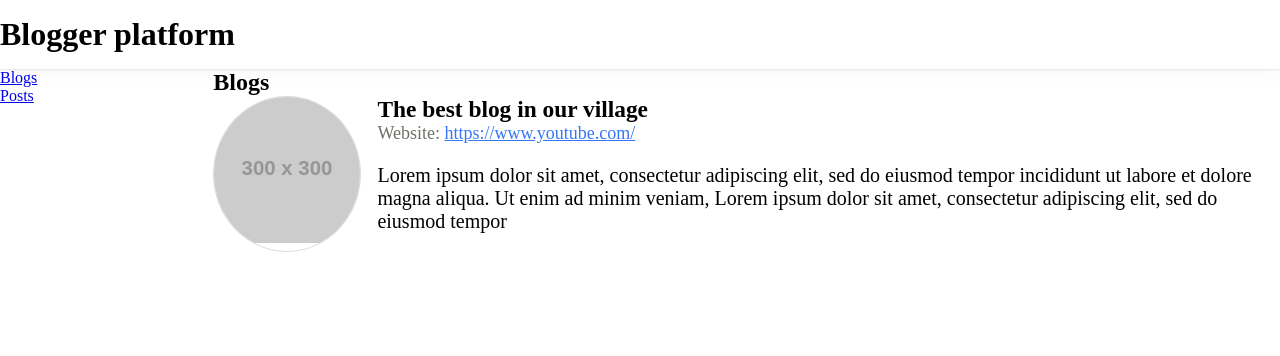
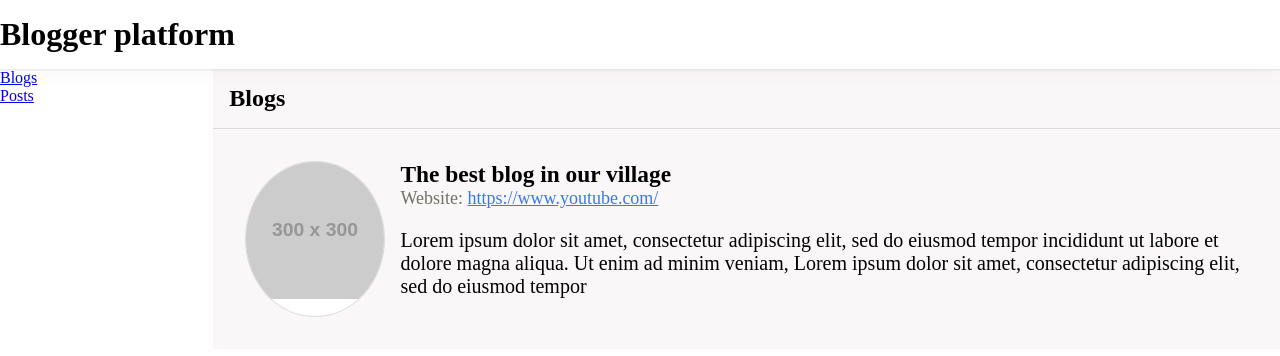
Before and after one commit to arsen056/blog-guild, a React (Create React App) app: page /#/blogs in a window 1280 px wide. Shown: the top 356 px of the page. Built offline with nearby package versions, Linux system fonts and the light colour scheme.

Commit message:
refactor: markup

```diff
--- a/src/app/App.tsx
+++ b/src/app/App.tsx
@@ -1,15 +1,12 @@
 import React from 'react';
 import {Head} from "../common/components/header/Header";
-import {Sidebar} from "../common/components/sidebar/Sidebar";
-import {Routs} from "../common/routes/Routes";
+import {MainPage} from "./pages/mainPage/MainPage";
+
 function App() {
   return (
     <div>
       <Head/>
-      <div id='main-content' className={'container main-grid'}>
-        <Sidebar/>
-        <Routs/>
-      </div>
+      <MainPage/>
     </div>
   );
 }
--- /dev/null
+++ b/src/app/pages/blogs/Blogs.module.css
@@ -0,0 +1,3 @@
+.blogList {
+  padding: 1rem 2rem;
+}
--- a/src/app/pages/blogs/Blogs.tsx
+++ b/src/app/pages/blogs/Blogs.tsx
@@ -1,9 +1,9 @@
 import React from 'react';
 import {BlogItem} from "../../../common/components/blogItem/BlogItem";
-
+import s from './Blogs.module.css'
 export const Blogs = () => {
   return (
-    <div id='blog-list' className='container'>
+    <div id='blog-list' className={`container ${s.blogList}`}>
       <BlogItem/>
     </div>
   );
--- /dev/null
+++ b/src/app/pages/mainPage/MainPage.tsx
@@ -0,0 +1,12 @@
+import React from 'react';
+import {Sidebar} from "../../../common/components/sidebar/Sidebar";
+import {Routs} from "../../../common/routes/Routes";
+
+export const MainPage = () => {
+  return (
+    <div id='main-content' className={'container main-grid'}>
+      <Sidebar/>
+      <Routs/>
+    </div>
+  );
+};
--- a/src/common/components/header/Header.module.css
+++ b/src/common/components/header/Header.module.css
@@ -1,4 +1,6 @@
 .header {
+  position: relative;
   padding: 1rem 0;
   box-shadow: 0 5px 20px rgba(29, 33, 38, 0.03), 0 1px 2px rgba(29, 33, 38, 0.1);
+  z-index: 2;
 }
--- /dev/null
+++ b/src/common/components/mainContent/MainContent.module.css
@@ -0,0 +1,12 @@
+.main {
+  padding: 1rem 0;
+  background-color: #FAF7F8;
+  width: 100%;
+  height: 100%;
+}
+
+.title {
+  margin-bottom: 1rem;
+  border-bottom: 1px solid #DEDBDC;
+  padding: 0 0 1rem 1rem;
+}
--- a/src/common/components/mainContent/MainContent.tsx
+++ b/src/common/components/mainContent/MainContent.tsx
@@ -1,5 +1,7 @@
 import React, {FC} from 'react';
 import {Outlet} from "react-router-dom";
+
+import s from './MainContent.module.css'
 
 type MainContentType = {
   title: string
@@ -7,8 +9,8 @@ type MainContentType = {
 
 export const MainContent:FC<MainContentType> = ({title}) => {
   return (
-    <main id='main'>
-      <h2>{title}</h2>
+    <main id='main' className={s.main}>
+      <h2 className={s.title}>{title}</h2>
       <Outlet/>
     </main>
   );
```
